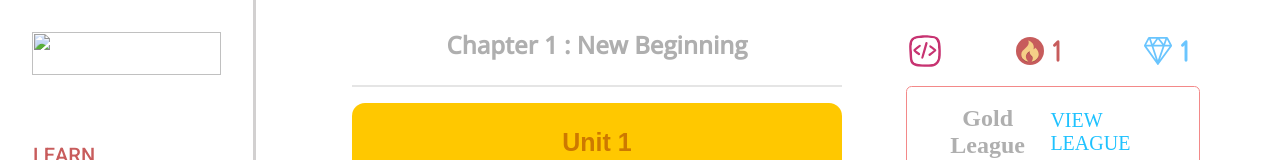
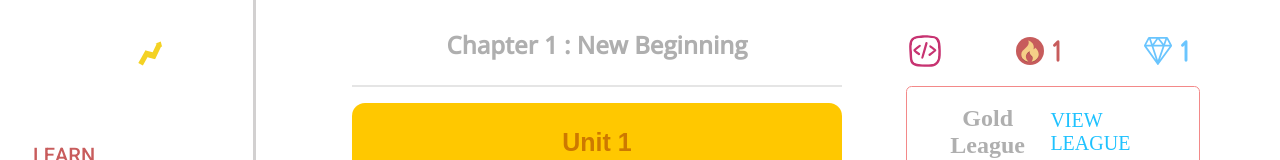
Before and after one commit to dwikiyulian/pelajaRank.github.io, a plain HTML site: page index.html in a window 1280 px wide. Shown: the top 160 px of the page. Drawn offline with nearby package versions, Linux system fonts and the light colour scheme.

Commit message:
Update index.html

```diff
--- a/index.html
+++ b/index.html
@@ -19,7 +19,7 @@
           <h1 id="header-title">
             <img
               style="width: 100%; height: 100%"
-              src="/images/textlogo.svg"
+              src="textlogo.svg"
               alt=""
             />
           </h1>
```
